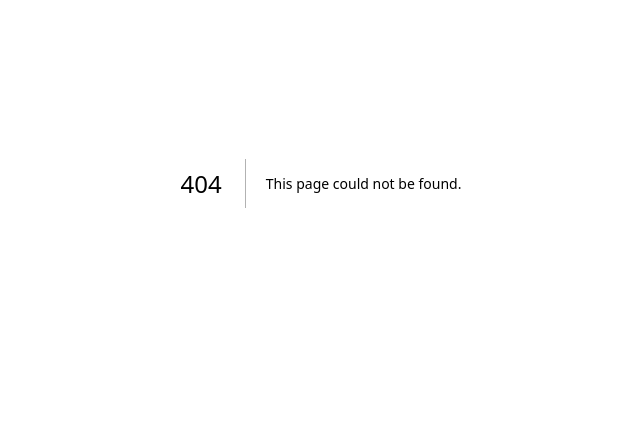
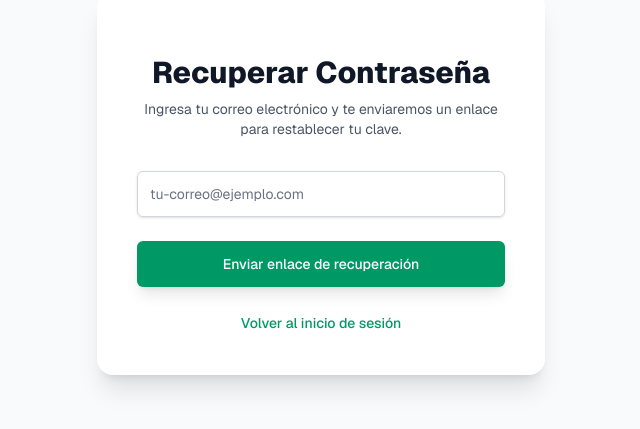
Before and after one commit to Tstark601/lobasicoxpress, a Next.js app: page /forgot-password in a window 1280 px wide. Before the commit this address had no page. Shown: the part 217-646 px from the top of the page, without its empty margins (319-959 px from the left). Built offline with nearby package versions, Linux system fonts and the light colour scheme.

Commit message:
Add files via upload

```diff
--- /dev/null
+++ b/src/app/forgot-password/page.tsx
@@ -0,0 +1,112 @@
+'use client';
+
+import { useState } from 'react';
+import Link from 'next/link';
+
+export default function ForgotPasswordPage() {
+    const [email, setEmail] = useState('');
+    const [status, setStatus] = useState<'idle' | 'loading' | 'success' | 'error'>('idle');
+    const [message, setMessage] = useState('');
+
+    const handleSubmit = async (e: React.FormEvent) => {
+        e.preventDefault();
+        setStatus('loading');
+
+        try {
+            const response = await fetch('https://tienda-abarrotes.onrender.com/auth/forgot-password', {
+                method: 'POST',
+                headers: {
+                    'Content-Type': 'application/json',
+                },
+                body: JSON.stringify({ email }),
+            });
+
+            const data = await response.json();
+
+            if (response.ok) {
+                setStatus('success');
+                setMessage('Si el correo está registrado, recibirás un enlace de recuperación en unos minutos.');
+            } else {
+                setStatus('error');
+                setMessage(data.detail || 'Hubo un error al procesar tu solicitud.');
+            }
+        } catch (error) {
+            setStatus('error');
+            setMessage('No se pudo conectar con el servidor. Inténtalo más tarde.');
+        }
+    };
+
+    return (
+        <div className="min-h-screen flex items-center justify-center bg-gray-50 py-12 px-4 sm:px-6 lg:px-8 font-[family-name:var(--font-geist-sans)]">
+            <div className="max-w-md w-full space-y-8 bg-white p-10 rounded-2xl shadow-xl">
+                <div>
+                    <h2 className="mt-6 text-center text-3xl font-extrabold text-gray-900">
+                        Recuperar Contraseña
+                    </h2>
+                    <p className="mt-2 text-center text-sm text-gray-600">
+                        Ingresa tu correo electrónico y te enviaremos un enlace para restablecer tu clave.
+                    </p>
+                </div>
+
+                {status === 'success' ? (
+                    <div className="rounded-md bg-green-50 p-4">
+                        <div className="flex">
+                            <div className="ml-3">
+                                <p className="text-sm font-medium text-green-800">{message}</p>
+                                <div className="mt-4">
+                                    <Link
+                                        href="/"
+                                        className="text-sm font-medium text-green-800 hover:text-green-700 underline"
+                                    >
+                                        Volver al inicio
+                                    </Link>
+                                </div>
+                            </div>
+                        </div>
+                    </div>
+                ) : (
+                    <form className="mt-8 space-y-6" onSubmit={handleSubmit}>
+                        <div className="rounded-md shadow-sm -space-y-px">
+                            <div>
+                                <label htmlFor="email-address" className="sr-only">
+                                    Correo Electrónico
+                                </label>
+                                <input
+                                    id="email-address"
+                                    name="email"
+                                    type="email"
+                                    autoComplete="email"
+                                    required
+                                    className="appearance-none rounded-none relative block w-full px-3 py-3 border border-gray-300 placeholder-gray-500 text-gray-900 rounded-t-md rounded-b-md focus:outline-none focus:ring-emerald-500 focus:border-emerald-500 focus:z-10 sm:text-sm"
+                                    placeholder="tu-correo@ejemplo.com"
+                                    value={email}
+                                    onChange={(e) => setEmail(e.target.value)}
+                                />
+                            </div>
+                        </div>
+
+                        {status === 'error' && (
+                            <p className="text-red-500 text-sm text-center">{message}</p>
+                        )}
+
+                        <div>
+                            <button
+                                type="submit"
+                                disabled={status === 'loading'}
+                                className="group relative w-full flex justify-center py-3 px-4 border border-transparent text-sm font-medium rounded-md text-white bg-emerald-600 hover:bg-emerald-700 focus:outline-none focus:ring-2 focus:ring-offset-2 focus:ring-emerald-500 disabled:opacity-50 transition-all shadow-lg"
+                            >
+                                {status === 'loading' ? 'Enviando...' : 'Enviar enlace de recuperación'}
+                            </button>
+                        </div>
+
+                        <div className="text-center">
+                            <Link href="/" className="font-medium text-emerald-600 hover:text-emerald-500 text-sm">
+                                Volver al inicio de sesión
+                            </Link>
+                        </div>
+                    </form>
+                )}
+            </div>
+        </div>
+    );
+}
```
